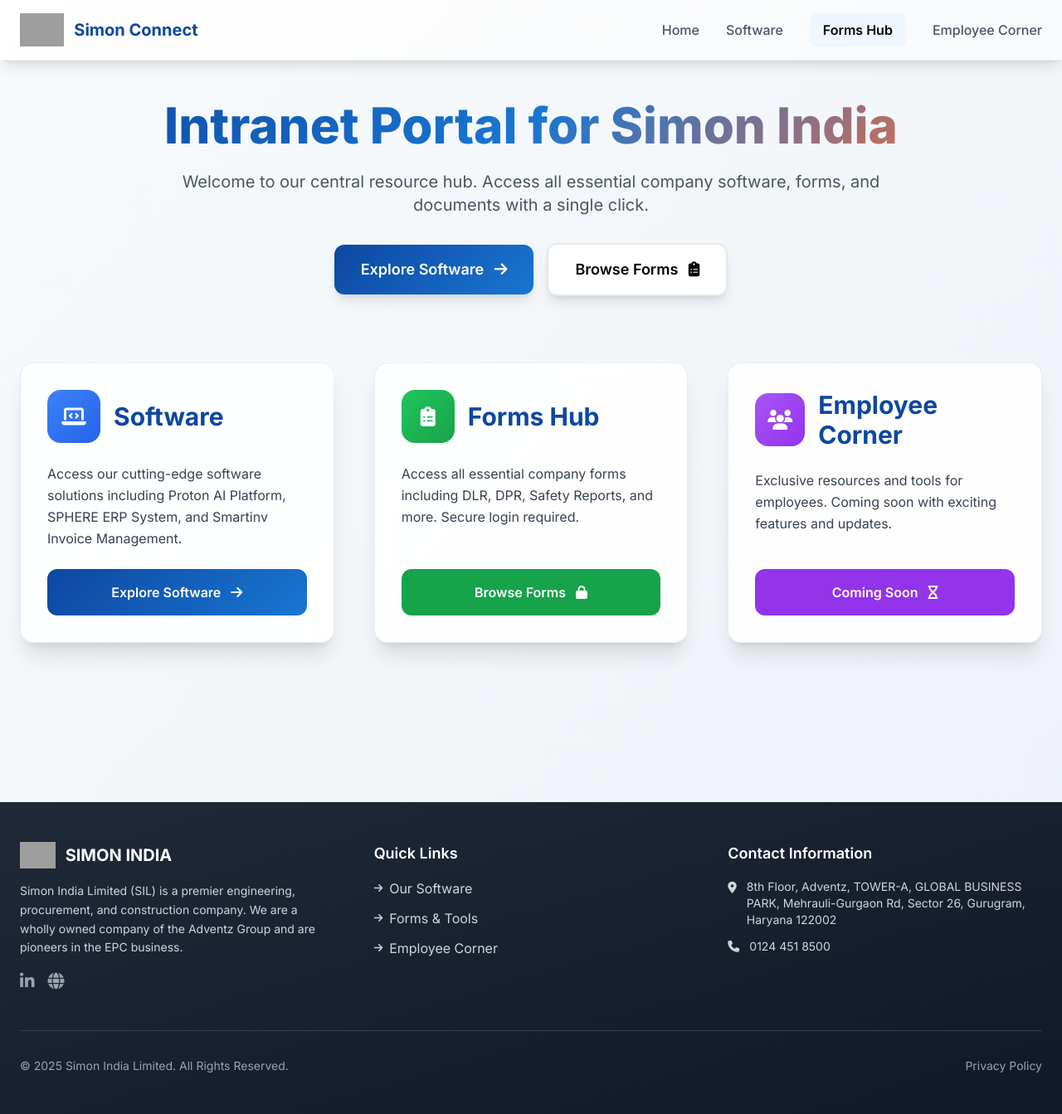
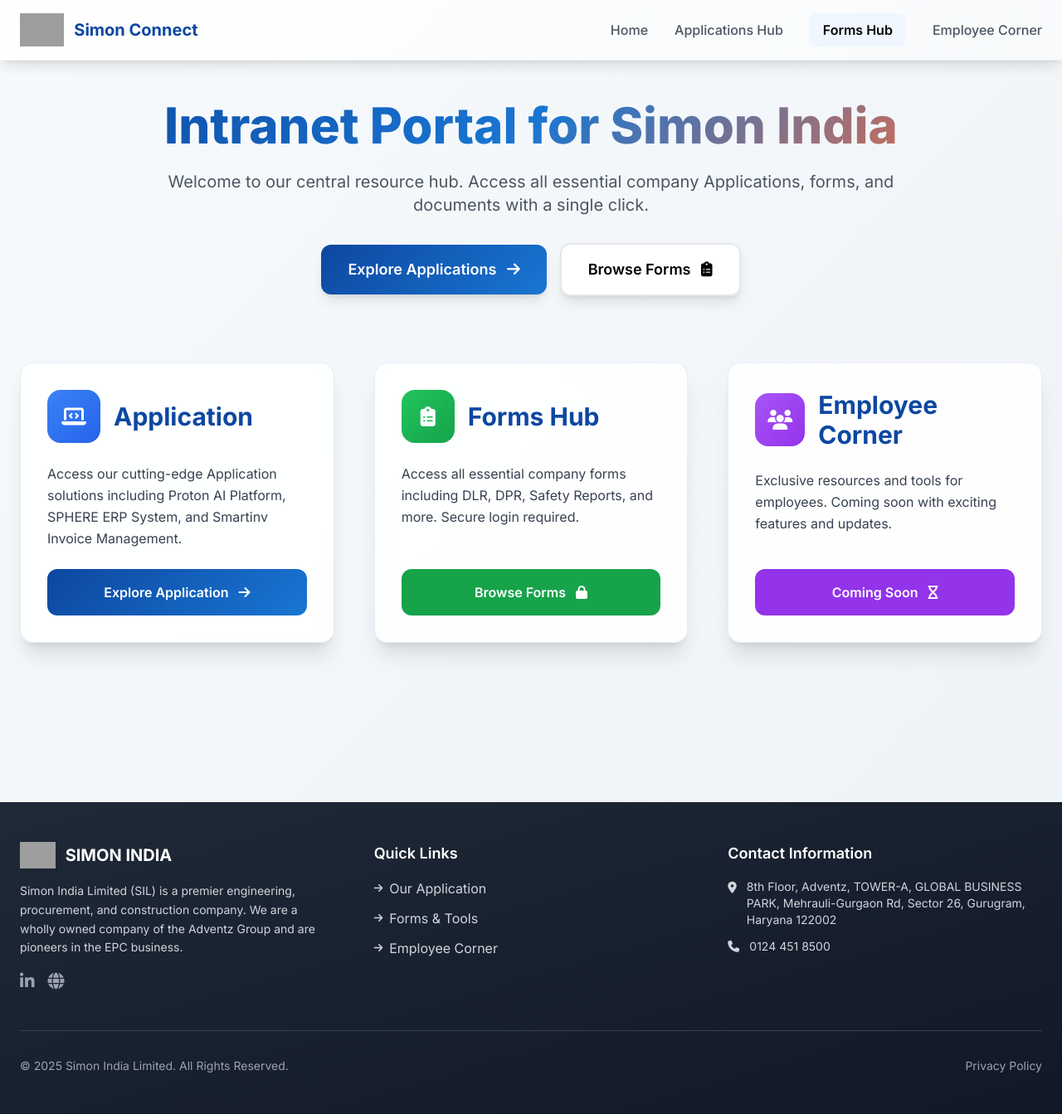
Before and after one commit to prabhatsingh03/connect, a Flask app: page / in a window 1280 px wide. Shown: the whole page at 83% size. Run offline with Flask 3, Linux system fonts and the light colour scheme; some libraries are stand-ins or nearby versions; grey boxes are pictures that could not be loaded.

Commit message:
Update landing.html

```diff
--- a/templates/landing.html
+++ b/templates/landing.html
@@ -106,7 +106,7 @@
             <!-- Desktop Navigation -->
             <div class="hidden lg:flex items-center space-x-8">
                 <a href="/" class="text-gray-600 hover:text-primary-blue transition-colors duration-300 font-medium">Home</a>
-                <a href="/software" class="text-gray-600 hover:text-primary-blue transition-colors duration-300 font-medium">Software</a>
+                <a href="/Application" class="text-gray-600 hover:text-primary-blue transition-colors duration-300 font-medium">Applications Hub</a>
                 <a href="/forms" class="text-primary-blue font-semibold bg-blue-50 px-4 py-2 rounded-lg">Forms Hub</a>
                 <a href="/employee-corner" class="text-gray-600 hover:text-primary-blue transition-colors duration-300 font-medium">Employee Corner</a>
             </div>
@@ -131,7 +131,7 @@
             </div>
             <nav class="space-y-4">
                 <a href="/" class="block text-gray-600 hover:text-primary-blue transition-colors duration-300 font-medium py-3 px-4 rounded-lg hover:bg-gray-50">Home</a>
-                <a href="/software" class="block text-gray-600 hover:text-primary-blue transition-colors duration-300 font-medium py-3 px-4 rounded-lg hover:bg-gray-50">Software</a>
+                <a href="/Application" class="block text-gray-600 hover:text-primary-blue transition-colors duration-300 font-medium py-3 px-4 rounded-lg hover:bg-gray-50">Applications Hub</a>
                 <a href="/forms" class="block text-primary-blue font-semibold bg-blue-50 py-3 px-4 rounded-lg">Forms Hub</a>
                 <a href="/employee-corner" class="block text-gray-600 hover:text-primary-blue transition-colors duration-300 font-medium py-3 px-4 rounded-lg hover:bg-gray-50">Employee Corner</a>
             </nav>
@@ -150,11 +150,11 @@
                     Intranet Portal for Simon India
                 </h1>
                 <p class="text-lg sm:text-xl text-gray-600 max-w-4xl mx-auto leading-relaxed mb-8">
-                    Welcome to our central resource hub. Access all essential company software, forms, and documents with a single click.
+                    Welcome to our central resource hub. Access all essential company Applications, forms, and documents with a single click.
                 </p>
                 <div class="flex flex-col sm:flex-row gap-4 justify-center items-center">
-                    <a href="/software" class="btn-primary text-white py-4 px-8 rounded-xl font-semibold text-lg shadow-lg hover:shadow-xl transition-all duration-300">
-                        Explore Software <i class="fas fa-arrow-right ml-2"></i>
+                    <a href="/Application" class="btn-primary text-white py-4 px-8 rounded-xl font-semibold text-lg shadow-lg hover:shadow-xl transition-all duration-300">
+                        Explore Applications <i class="fas fa-arrow-right ml-2"></i>
                     </a>
                     <a href="/forms" class="bg-white text-primary-blue py-4 px-8 rounded-xl font-semibold text-lg border-2 border-primary-blue hover:bg-primary-blue hover:text-primary-blue transition-all duration-300 shadow-lg hover:shadow-xl">
                         Browse Forms <i class="fas fa-clipboard-list ml-2"></i>
@@ -166,21 +166,21 @@
         <!-- Navigation Cards -->
         <section class="grid grid-cols-1 lg:grid-cols-3 gap-8 lg:gap-12 mb-16">
 
-            <!-- Software Card -->
-            <a href="/software" class="card rounded-2xl overflow-hidden shadow-xl p-8 cursor-pointer flex flex-col">
+            <!-- Application Card -->
+            <a href="/Application" class="card rounded-2xl overflow-hidden shadow-xl p-8 cursor-pointer flex flex-col">
                 <div class="flex items-center mb-6">
                     <div class="w-16 h-16 bg-gradient-to-br from-blue-500 to-blue-600 rounded-2xl flex items-center justify-center mr-4">
                         <i class="fas fa-laptop-code text-white text-2xl"></i>
                     </div>
-                    <h3 class="text-2xl lg:text-3xl font-bold primary-blue">Software</h3>
+                    <h3 class="text-2xl lg:text-3xl font-bold primary-blue">Application</h3>
                 </div>
 
                 <p class="text-gray-700 mb-6 flex-grow leading-relaxed">
-                    Access our cutting-edge software solutions including Proton AI Platform, SPHERE ERP System, and Smartinv Invoice Management.
+                    Access our cutting-edge Application solutions including Proton AI Platform, SPHERE ERP System, and Smartinv Invoice Management.
                 </p>
 
                 <div class="btn-primary text-white py-4 px-6 rounded-xl font-semibold text-center">
-                    Explore Software <i class="fas fa-arrow-right ml-2"></i>
+                    Explore Application <i class="fas fa-arrow-right ml-2"></i>
                 </div>
             </a>
 
@@ -248,7 +248,7 @@
                 <div class="fade-in">
                     <h3 class="text-lg font-semibold mb-4 text-white">Quick Links</h3>
                     <ul class="space-y-3">
-                        <li><a href="/software" class="text-gray-300 hover:text-white transition-colors duration-300 flex items-center group"><i class="fas fa-arrow-right mr-2 text-xs group-hover:translate-x-1 transition-transform"></i>Our Software</a></li>
+                        <li><a href="/Application" class="text-gray-300 hover:text-white transition-colors duration-300 flex items-center group"><i class="fas fa-arrow-right mr-2 text-xs group-hover:translate-x-1 transition-transform"></i>Our Application</a></li>
                         <li><a href="/forms" class="text-gray-300 hover:text-white transition-colors duration-300 flex items-center group"><i class="fas fa-arrow-right mr-2 text-xs group-hover:translate-x-1 transition-transform"></i>Forms & Tools</a></li>
                         <li><a href="/employee-corner" class="text-gray-300 hover:text-white transition-colors duration-300 flex items-center group"><i class="fas fa-arrow-right mr-2 text-xs group-hover:translate-x-1 transition-transform"></i>Employee Corner</a></li>
                     </ul>
```
